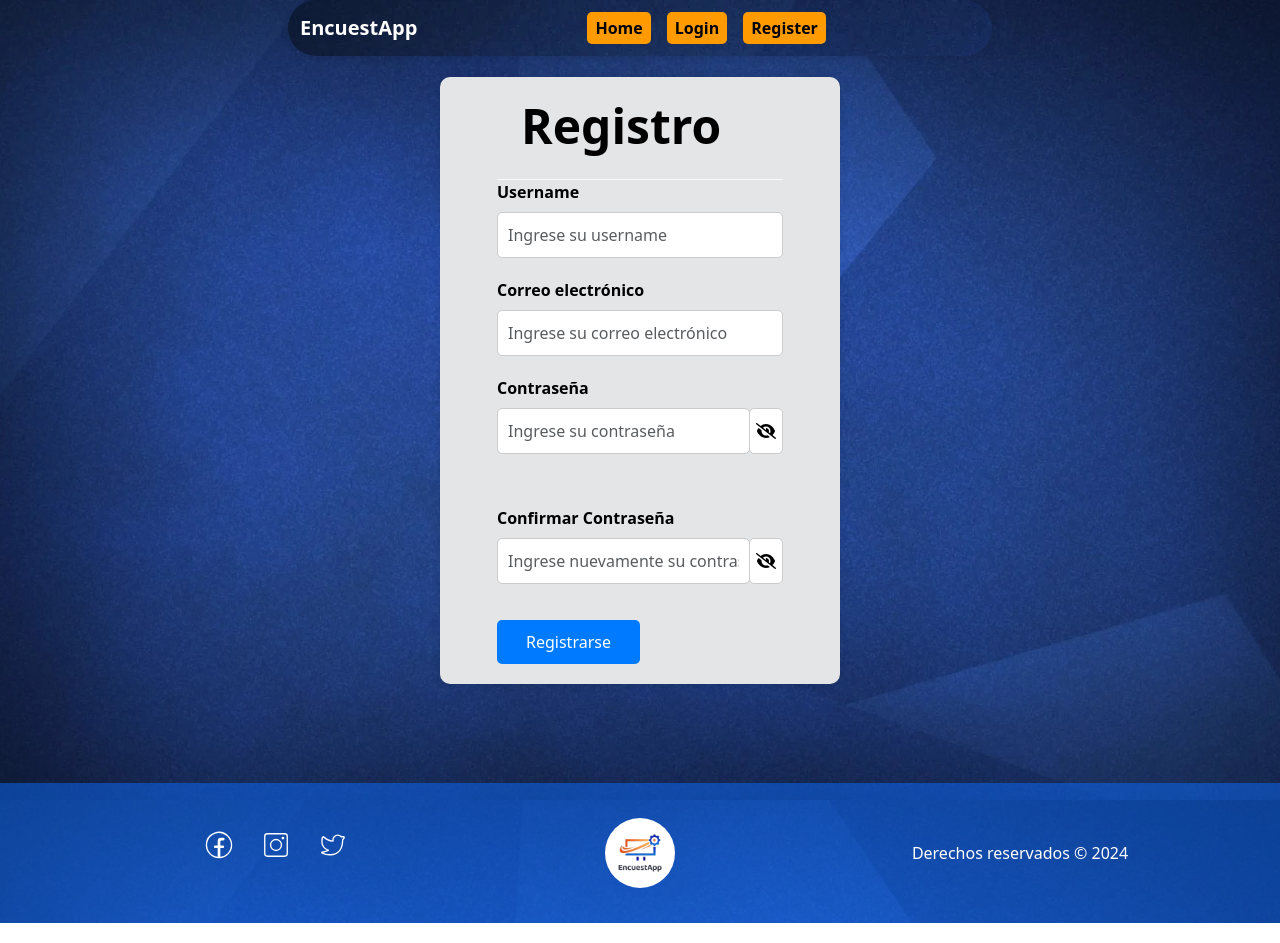
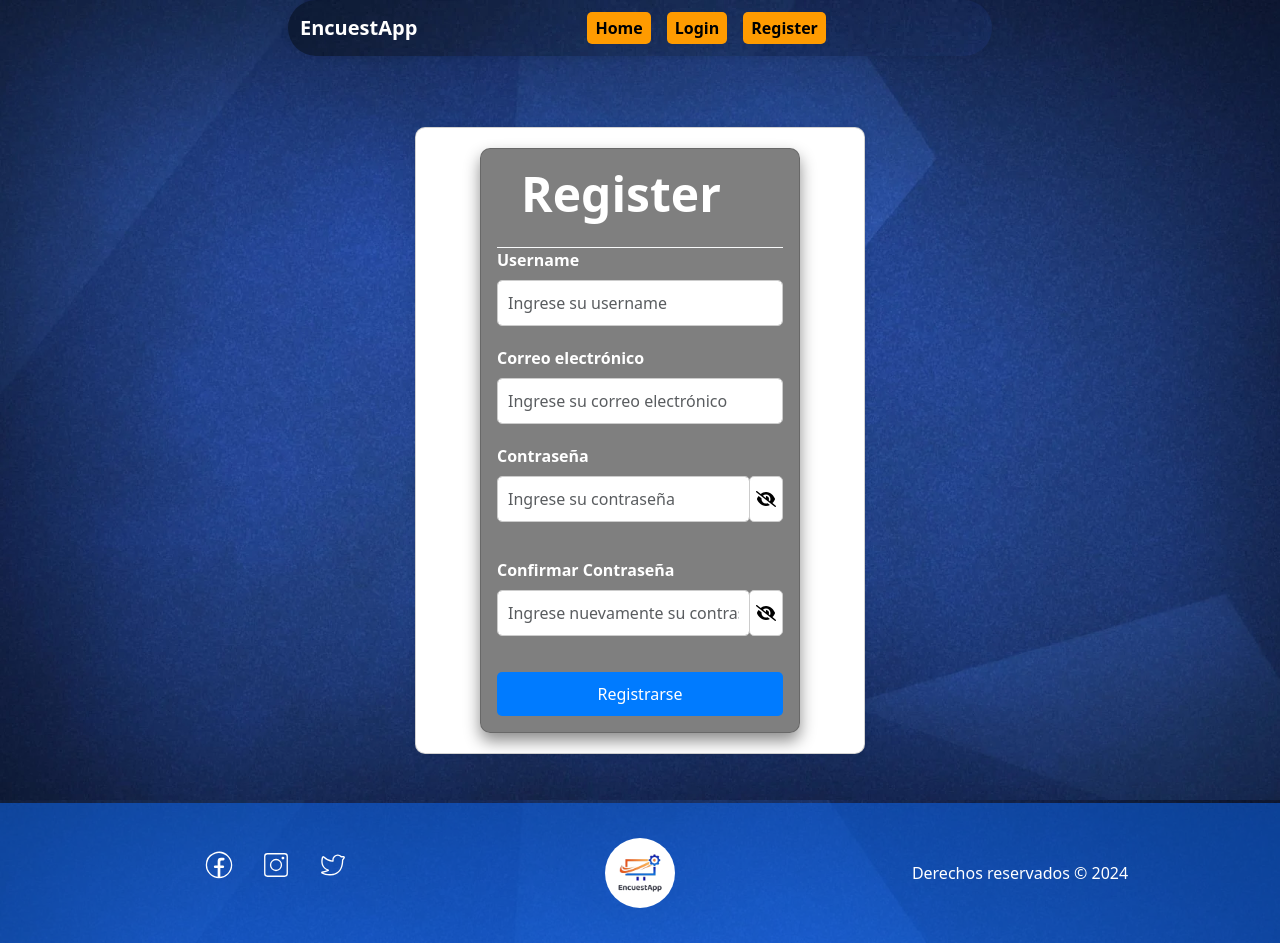
Before and after one commit to Maury-Torres/EncuestApp-front, a React (Vite) app: page /register in a window 1280 px wide. Built offline with nearby package versions, Linux system fonts and the light colour scheme; no server answers.

Commit message:
Se agrega card a login y register

```diff
--- a/src/components/login/LoginUser.jsx
+++ b/src/components/login/LoginUser.jsx
@@ -13,6 +13,7 @@ import {
 import { FontAwesomeIcon } from "@fortawesome/react-fontawesome";
 import { faEye, faEyeSlash } from "@fortawesome/free-solid-svg-icons";
 import { alertcustom } from "../../utils/alertCustom.js";
+import {FormCard} from "../ui/formcard/FormCard.jsx"
 
 /* const BASE_URL = import.meta.env.VITE_BASE_URL; */
 
@@ -58,20 +59,22 @@ export const LoginUser = () => {
     errors && !!errors.find((err) => err.path === path);
 
   return (
+
     <Col
       id={container}
       className="d-flex justify-content-center animate__animated animate__backInLeft _formCard_7jj89_1 card"
     >
+
       <Container>
+        <FormCard>
         <div className="d-flex justify-content-center align-items-center my-3 pb-3 border border-light border-0 border-bottom">
           <div className="ms-4 text-center">
-            <h1 className="display-5 fw-semibold text-black"> Login</h1>
+            <h1 className="display-5 fw-semibold text-white"> Login</h1>
           </div>
         </div>
-
         <Form onSubmit={handleSubmit}>
           <Form.Group>
-            <Form.Label className="fw-bold text-black">
+            <Form.Label className="fw-bold text-white">
               Correo electrónico
             </Form.Label>
             <Form.Control
@@ -91,7 +94,7 @@ export const LoginUser = () => {
           </Form.Group>
 
           <Form.Group>
-            <Form.Label className="fw-bold text-black">Contraseña</Form.Label>
+            <Form.Label className="fw-bold text-white">Contraseña</Form.Label>
             <InputGroup className="d-flex">
               <Form.Control
                 id={inputField2}
@@ -120,7 +123,7 @@ export const LoginUser = () => {
             </InputGroup>
           </Form.Group>
 
-          <div className="fw-bold text-black mt-3 d-flex text-end">
+          <div className="fw-bold text-white mt-3 d-flex text-end">
             ¿Todavía no te registraste?
             <Link to="/register" className="fw-bold text-decoration-none">
               <span> Registrarse</span>
@@ -136,6 +139,7 @@ export const LoginUser = () => {
             Iniciar sesión
           </Button>
         </Form>
+        </FormCard>
       </Container>
     </Col>
   );
--- a/src/components/login/LoginUser1.module.css
+++ b/src/components/login/LoginUser1.module.css
@@ -5,7 +5,7 @@
     margin: 50px auto;
     padding: 20px;
     border-radius: 10px;
-    background-color: #E4E5E7;
+
     box-shadow: 0 0 10px rgba(0, 0, 0, 0.1);
 }
 
--- a/src/components/register/FormRegister.jsx
+++ b/src/components/register/FormRegister.jsx
@@ -11,6 +11,7 @@ import {
   hiddenButton,
   hiddenButtonConfirm,
 } from "./FormRegister.module.css";
+
 import { passwordRegex } from "../../utils/passwordRegex.js";
 import { emailRegex } from "../../utils/emailRegex.js";
 import { alertcustom } from "../../utils/alertCustom.js";
@@ -20,6 +21,7 @@ import { FontAwesomeIcon } from "@fortawesome/react-fontawesome";
 import { faEye, faEyeSlash } from "@fortawesome/free-solid-svg-icons";
 import Swal from "sweetalert2";
 import { useNavigate } from "react-router";
+import {FormCard} from "../ui/formcard/FormCard.jsx"
 
 const BASE_URL = import.meta.env.VITE_BASE_URL;
 
@@ -96,19 +98,22 @@ export const FormRegister = () => {
   };
 
   return (
+
+
     <Col
       id={container}
-      className=" d-flex justify-content-center animate__animated animate__backInDown"
-    >
-      <Form noValidate onSubmit={handleSubmit(onSubmit)}>
+      className=" d-flex justify-content-center animate__animated animate__backInLeft _formCard_7jj89_1 card">
+
+      <FormCard>
         <div className="text-center aling-items-center  pb-3 border border-light border-0 border-bottom">
           <div className="ms-4 text-start">
-            <h1 className="display-5 fw-semibold text-black"> Registro </h1>
+            <h1 className="display-5 fw-semibold text-white"> Register </h1>
           </div>
         </div>
 
-        <Form.Group className="mb-3">
-          <Form.Label className="fw-bold text-black">Username</Form.Label>
+      <Form noValidate onSubmit={handleSubmit(onSubmit)}>
+        <Form.Group>
+          <Form.Label className="fw-bold text-white">Username</Form.Label>
           <Form.Control
             id={inputFieldName}
             type="text"
@@ -127,7 +132,7 @@ export const FormRegister = () => {
         </Form.Group>
 
         <Form.Group className="mb-3">
-          <Form.Label className="fw-bold text-black">
+          <Form.Label className="fw-bold text-white">
             Correo electrónico
           </Form.Label>
           <Form.Control
@@ -152,7 +157,7 @@ export const FormRegister = () => {
         </Form.Group>
 
         <Form.Group>
-          <Form.Label className="fw-bold text-black">Contraseña</Form.Label>
+          <Form.Label className="fw-bold text-white">Contraseña</Form.Label>
           <InputGroup className="mb-3">
             <Form.Control
               id={inputField2}
@@ -189,7 +194,7 @@ export const FormRegister = () => {
           </InputGroup>
         </Form.Group>
 
-        <Form.Label className="fw-bold mt-3 text-black">
+        <Form.Label className="fw-bold text-white">
           Confirmar Contraseña
         </Form.Label>
         <InputGroup>
@@ -234,6 +239,7 @@ export const FormRegister = () => {
           Registrarse
         </Button>
       </Form>
+      </FormCard>
     </Col>
   );
 };
--- a/src/components/register/formRegister.module.css
+++ b/src/components/register/formRegister.module.css
@@ -1,11 +1,11 @@
 
 #container{
     width: 100%;
-    max-width: 400px;
-    margin: 0 auto 100px auto;
+    max-width: 450px;
+    margin: 50px auto;
     padding: 20px;
     border-radius: 10px;
-    background-color: #E4E5E7;
+
     box-shadow: 0 0 10px rgba(0, 0, 0, 0.1);
 }
 
@@ -53,7 +53,7 @@
   }
 
 #submitBtn{
-    width: 50%;
+    width: 100%;
     padding: 10px;
     border: none;
     border-radius: 5px;
```
